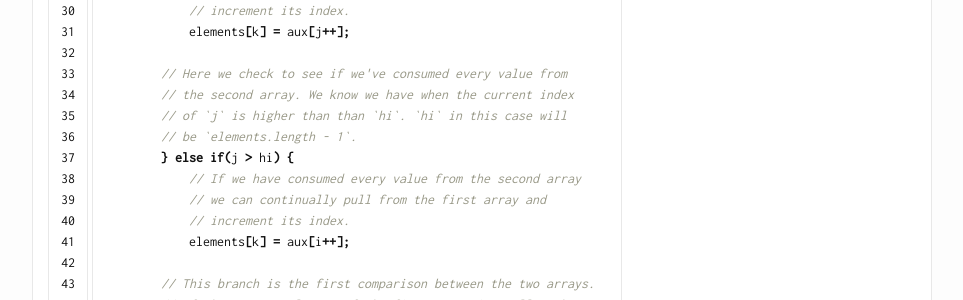
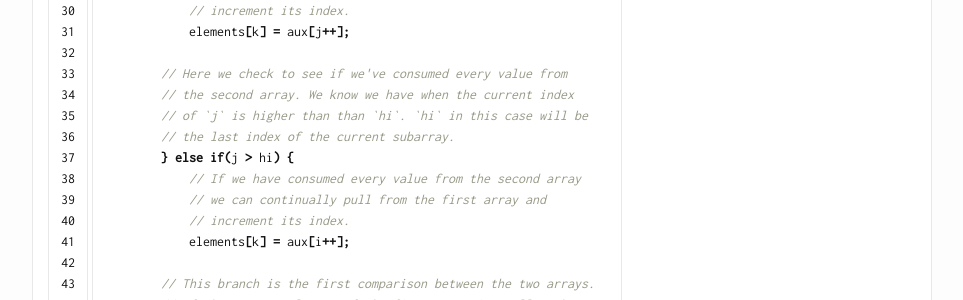
Before and after one commit to aaronlahey/aaronlahey.github.io, a Jekyll site: the page built from _posts/2015-11-06-merge-sort.markdown, in a window 1280 px wide and 900 px high, scrolled down 1935 px. Shown: the part 152-452 px from the top of the window, without its empty margins (158-1121 px from the left). Built offline with Jekyll 4.4.1, drawn with Linux system fonts in a browser that asks for light colours.

Commit message:
small correction

```diff
--- a/_posts/2015-11-06-merge-sort.markdown
+++ b/_posts/2015-11-06-merge-sort.markdown
@@ -74,8 +74,8 @@ public void merge(T[] elements, T[] aux, int lo, int mid, int hi) {
 
         // Here we check to see if we've consumed every value from
         // the second array. We know we have when the current index
-        // of `j` is higher than than `hi`. `hi` in this case will
-        // be `elements.length - 1`.
+        // of `j` is higher than than `hi`. `hi` in this case will be
+        // the last index of the current subarray.
         } else if(j > hi) {
             // If we have consumed every value from the second array
             // we can continually pull from the first array and
```
